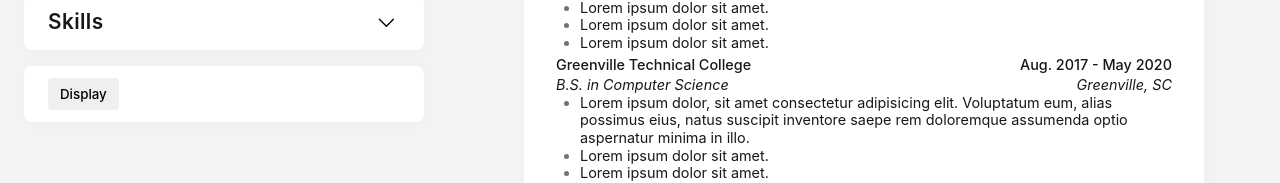
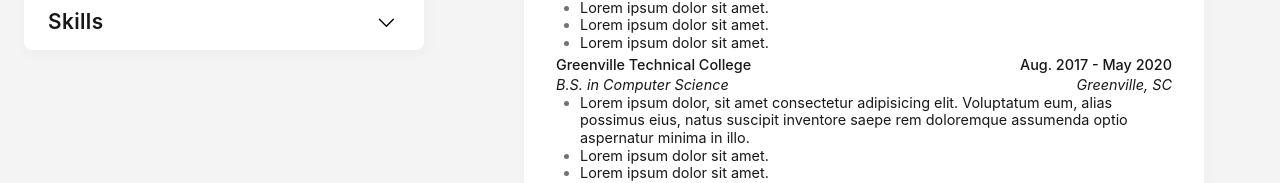
Before and after one commit to grntco/resume-builder, a React (Vite) app: page / in a window 1280 px wide. Shown: the part 360-543 px from the top of the page. Built offline with nearby package versions, Linux system fonts and the light colour scheme.

Commit message:
rm display btn card

```diff
--- a/src/components/MainContent.jsx
+++ b/src/components/MainContent.jsx
@@ -28,9 +28,6 @@ export function MainContent( { data } ) {
                     )
                     })
                 }
-                <Card>
-                    <button className='default-btn'>Display</button>
-                </Card>
             </div>
             <div className="preview-container">
                 <Resume data={updatedData}></Resume>
```
